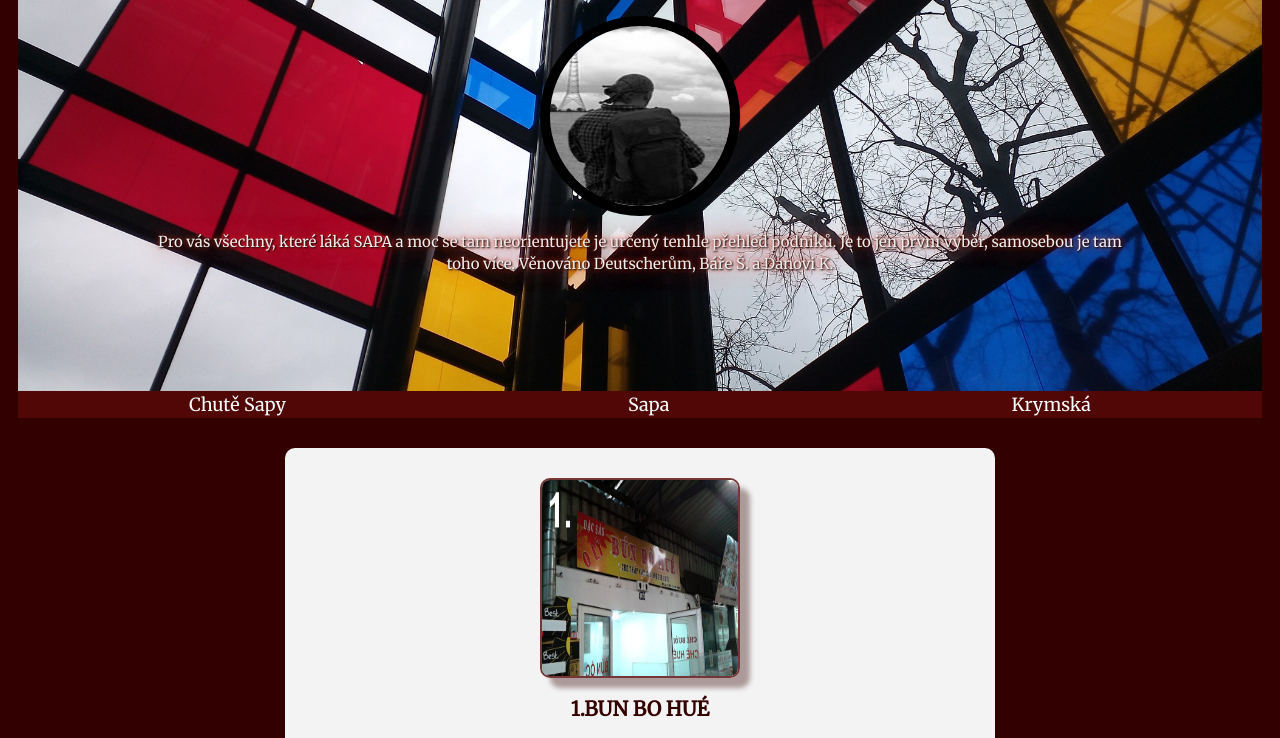
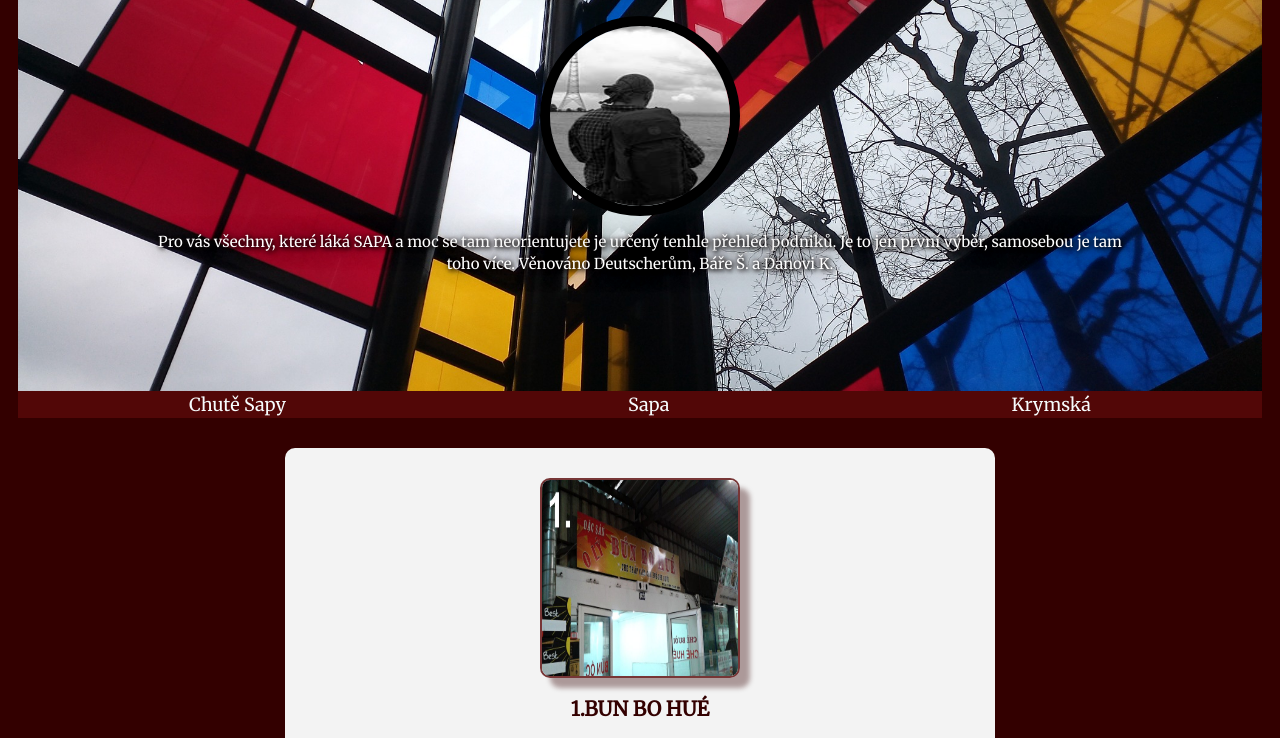
Before and after one commit to ronwain/Luky-Sapa, a plain HTML site: page index.html in a window 1280 px wide. Shown: the part 206-944 px from the top of the page. Drawn offline with Linux system fonts and the light colour scheme.

Commit message:
písmenka na pozadí

```diff
--- a/style.css
+++ b/style.css
@@ -18,8 +18,8 @@ header {
     background-repeat: no-repeat;
     background-position: center;
     background-size: cover;
-    text-shadow: 1px 1px 2px black, 0 0 25px rgb(193, 85, 70), 0 0 5px rgb(213, 43, 21);
-    color: rgb(238, 238, 238);
+    text-shadow: 2px 2px 4px black, 0 0 25px rgb(32, 12, 10), 0 0 5px rgb(19, 10, 9);
+    color: white;
     padding-left: 10%;
     padding-right: 10%;
     padding-top: 50px;
```
